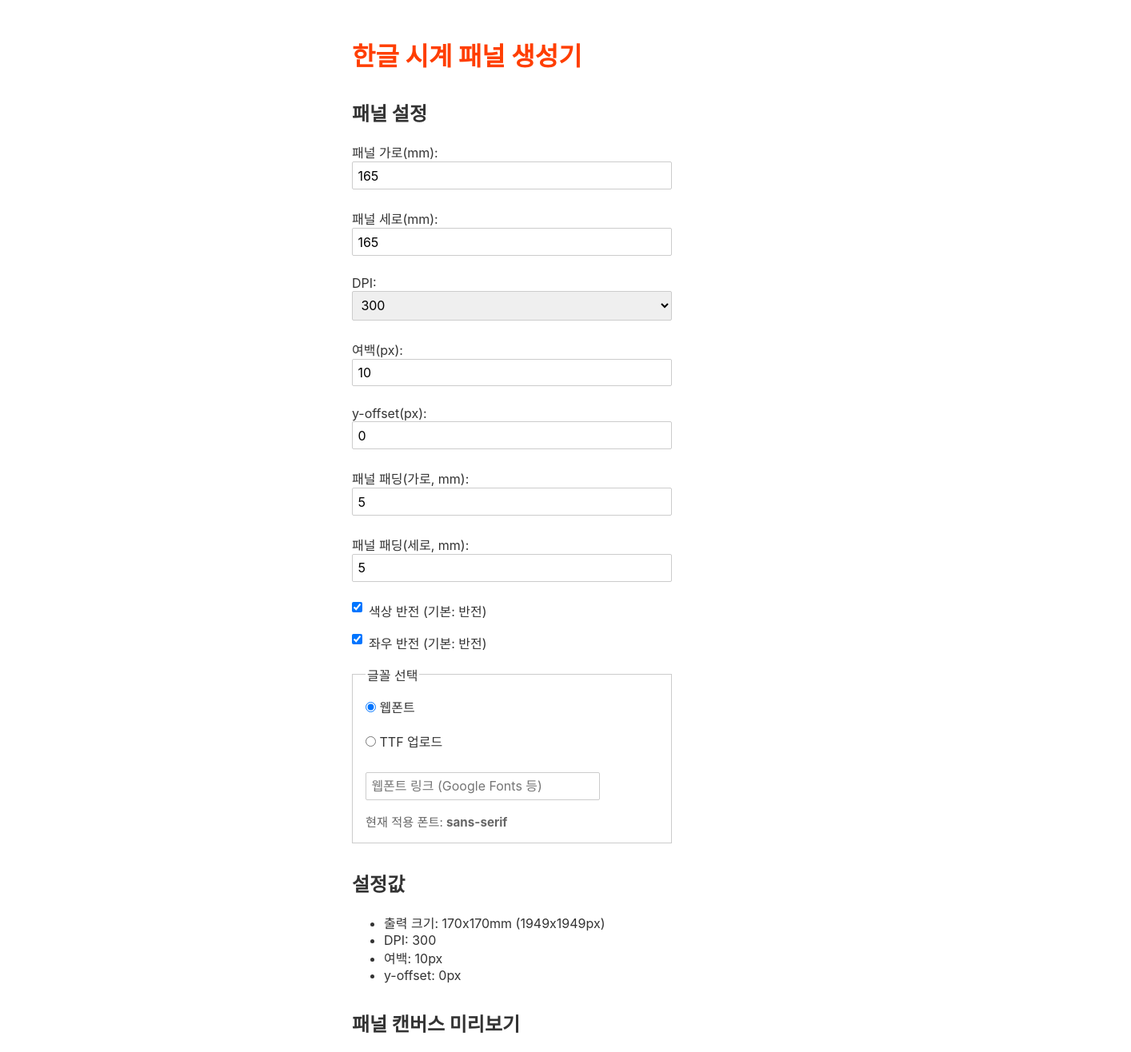
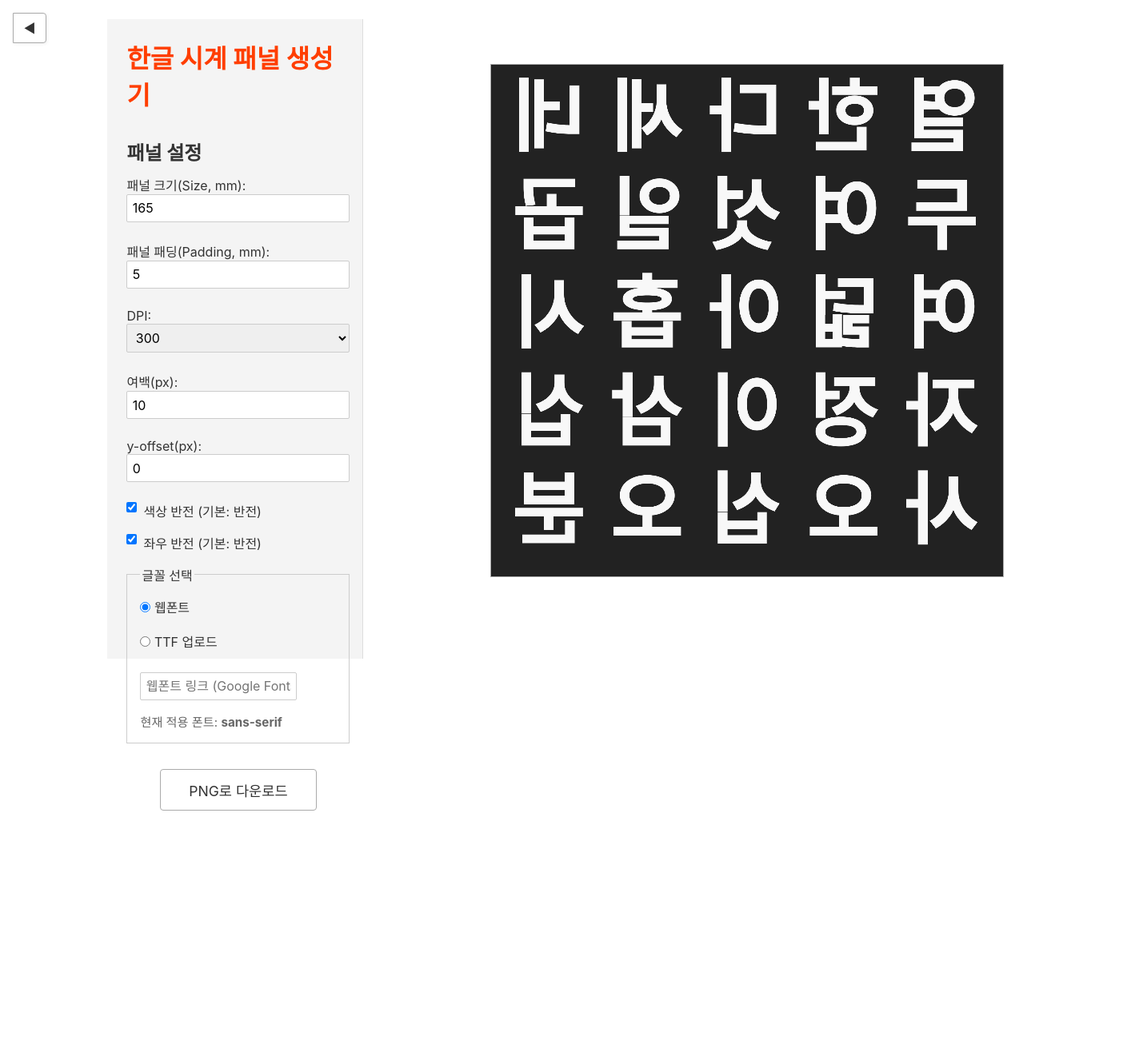
Before and after one commit to suapapa/hangulclock-panel-maker, a Svelte app in the folder svelte-app/: page / in a window 1280 px wide. Shown: the top 1316 px of the page at 80% size, 1414 px wide, since content can reach past the window. After the commit the page ends 1023 px from the top, so only its background shows below. Built offline with nearby package versions, Linux system fonts and the light colour scheme.

Commit message:
refactor: consolidate panel size and padding inputs, enhance layout with sidebar toggle

```diff
--- a/svelte-app/src/App.svelte
+++ b/svelte-app/src/App.svelte
@@ -11,21 +11,20 @@
 	`;
 
 	// 상태 변수 선언
-	let panelWidthMM = 165; // mm
-	let panelHeightMM = 165; // mm
+	let panelSizeMM = 165; // 정사각형 패널 한 변(mm)
+	let paddingMM = 5; // 정사각형 패딩 한 변(mm)
 	let margin = 10;
 	let yOffset = 0;
 	let dpi = "300"; // 문자열로 선언
 	let invertColor = true; // 색상 반전 기본값
 	let flipHorizontal = true; // 좌우 반전 기본값
-	let paddingWidthMM = 5; // 패딩(가로, mm)
-	let paddingHeightMM = 5; // 패딩(세로, mm)
 	let fontType = "web"; // 'web' 또는 'ttf'
 	let webFontUrl = "";
 	let ttfFile = null;
 	let fontFamily = "sans-serif";
 	let ttfFontDataUrl = "";
 	let ttfFontLoaded = false;
+	let showSidebar = true;
 
 	// mm → px 변환 함수
 	function mmToPx(mm, dpi) {
@@ -36,8 +35,8 @@
 	let canvasEl;
 
 	// 캔버스 크기 동기화 및 2D 컨텍스트 준비
-	$: canvasWidth = mmToPx(panelWidthMM, dpi);
-	$: canvasHeight = mmToPx(panelHeightMM, dpi);
+	$: canvasWidth = mmToPx(panelSizeMM, dpi);
+	$: canvasHeight = mmToPx(panelSizeMM, dpi);
 	$: ctx = canvasEl ? canvasEl.getContext("2d") : null;
 
 	// 패널 문자열을 2차원 배열로 변환
@@ -103,8 +102,8 @@
 				const grid = getPanelGrid();
 				const rows = grid.length;
 				const cols = grid[0].length;
-				const padW = mmToPx(paddingWidthMM, dpi);
-				const padH = mmToPx(paddingHeightMM, dpi);
+				const padW = mmToPx(paddingMM, dpi);
+				const padH = mmToPx(paddingMM, dpi);
 				const left = padW / 2 + margin;
 				const top = padH / 2 + margin + yOffset;
 				const drawWidth = canvasWidth - padW - margin * 2;
@@ -134,42 +133,49 @@
 		if (!canvasEl) return;
 		const link = document.createElement("a");
 		link.href = canvasEl.toDataURL("image/png");
-		link.download = `hangulclock_panel_${panelWidthMM}x${panelHeightMM}_${dpi}dpi.png`;
+		link.download = `hangulclock_panel_${panelSizeMM}x${panelSizeMM}_${dpi}dpi.png`;
 		link.click();
 	}
 
 	// 출력 크기 계산
-	$: outputWidthMM = Number(panelWidthMM) + Number(paddingWidthMM);
-	$: outputHeightMM = Number(panelHeightMM) + Number(paddingHeightMM);
+	$: outputSizeMM = Number(panelSizeMM) + Number(paddingMM);
 </script>
 
 <main>
-	<h1>한글 시계 패널 생성기</h1>
-	<div style="margin-top:2em;">
-		<h2>패널 설정</h2>
+	<button
+		class="sidebar-toggle-btn"
+		on:click={() => (showSidebar = !showSidebar)}
+	>
+		{showSidebar ? "◀" : "▶"}
+	</button>
+	<div class="app-layout">
+		{#if showSidebar}
+			<div class="sidebar">
+				<h1 style="margin-top:0;">한글 시계 패널 생성기</h1>
+				<h2 style="margin-bottom:0.5em;">패널 설정</h2>
 				<form autocomplete="off">
-			<label>
-				패널 가로(mm):
+					<label
+						>패널 크기(Size, mm):
 						<input
 							type="number"
-					bind:value={panelWidthMM}
+							bind:value={panelSizeMM}
 							min="10"
 							max="500"
 							required
 						/>
 					</label>
-			<label>
-				패널 세로(mm):
+					<label
+						>패널 패딩(Padding, mm):
 						<input
 							type="number"
-					bind:value={panelHeightMM}
-					min="10"
-					max="500"
+							bind:value={paddingMM}
+							min="0"
+							max="50"
 							required
 						/>
 					</label>
-			<label>
-				DPI:
+					<label
+						>DPI:
 						<select bind:value={dpi} class="dpi-select">
 							<option value="150">150</option>
 							<option value="200">200</option>
@@ -178,8 +184,8 @@
 							<option value="1200">1200</option>
 						</select>
 					</label>
-			<label>
-				여백(px):
+					<label
+						>여백(px):
 						<input
 							type="number"
 							bind:value={margin}
@@ -188,8 +194,8 @@
 							required
 						/>
 					</label>
-			<label>
-				y-offset(px):
+					<label
+						>y-offset(px):
 						<input
 							type="number"
 							bind:value={yOffset}
@@ -198,43 +204,32 @@
 							required
 						/>
 					</label>
-			<label>
-				패널 패딩(가로, mm):
-				<input
-					type="number"
-					bind:value={paddingWidthMM}
-					min="0"
-					max="50"
-					required
-				/>
-			</label>
-			<label>
-				패널 패딩(세로, mm):
-				<input
-					type="number"
-					bind:value={paddingHeightMM}
-					min="0"
-					max="50"
-					required
-				/>
-			</label>
-			<label style="display:flex;align-items:center;gap:0.5em;">
-				<input type="checkbox" bind:checked={invertColor} /> 색상 반전 (기본:
-				반전)
-			</label>
-			<label style="display:flex;align-items:center;gap:0.5em;">
-				<input type="checkbox" bind:checked={flipHorizontal} /> 좌우 반전
-				(기본: 반전)
-			</label>
-			<fieldset style="margin:1em 0; padding:1em; border:1px solid #ccc;">
+					<label style="display:flex;align-items:center;gap:0.5em;"
+						><input type="checkbox" bind:checked={invertColor} /> 색상
+						반전 (기본: 반전)</label
+					>
+					<label style="display:flex;align-items:center;gap:0.5em;"
+						><input type="checkbox" bind:checked={flipHorizontal} />
+						좌우 반전 (기본: 반전)</label
+					>
+					<fieldset
+						style="margin:1em 0; padding:1em; border:1px solid #ccc;"
+					>
 						<legend>글꼴 선택</legend>
-				<label style="margin-right:1em;">
-					<input type="radio" bind:group={fontType} value="web" /> 웹폰트
-				</label>
-				<label>
-					<input type="radio" bind:group={fontType} value="ttf" /> TTF
-					업로드
-				</label>
+						<label style="margin-right:1em;"
+							><input
+								type="radio"
+								bind:group={fontType}
+								value="web"
+							/> 웹폰트</label
+						>
+						<label
+							><input
+								type="radio"
+								bind:group={fontType}
+								value="ttf"
+							/> TTF 업로드</label
+						>
 						{#if fontType === "web"}
 							<input
 								type="text"
@@ -251,35 +246,13 @@
 								style="margin-top:0.5em;"
 							/>
 						{/if}
-				<div style="margin-top:0.5em; font-size:0.95em; color:#666;">
+						<div
+							style="margin-top:0.5em; font-size:0.95em; color:#666;"
+						>
 							현재 적용 폰트: <b>{fontFamily}</b>
 						</div>
 					</fieldset>
 				</form>
-	</div>
-
-	<div style="margin-top:2em;">
-		<h2>설정값</h2>
-		<ul>
-			<li>
-				출력 크기: {outputWidthMM}x{outputHeightMM}mm ({canvasWidth}x{canvasHeight}px)
-			</li>
-			<li>DPI: {dpi}</li>
-			<li>여백: {margin}px</li>
-			<li>y-offset: {yOffset}px</li>
-		</ul>
-	</div>
-
-	<div style="margin-top:2em;">
-		<h2>패널 캔버스 미리보기</h2>
-		<canvas
-			bind:this={canvasEl}
-			width={canvasWidth}
-			height={canvasHeight}
-			style="border:1px solid #aaa; background:#f8f8f8; max-width:100%; height:auto; display:block; margin:0 auto;"
-		></canvas>
-	</div>
-
 				<div style="margin-top:2em; text-align:center;">
 					<button
 						type="button"
@@ -289,13 +262,26 @@
 						PNG로 다운로드
 					</button>
 				</div>
+			</div>
+		{/if}
+		<div class="main-content">
+			<div style="margin-top:2em;">
+				<canvas
+					bind:this={canvasEl}
+					width={canvasWidth}
+					height={canvasHeight}
+					style="border:1px solid #aaa; background:#f8f8f8; max-width:100%; height:auto; display:block; margin:0 auto;"
+				></canvas>
+			</div>
+		</div>
+	</div>
 </main>
 
 <style>
 	main {
 		text-align: left;
 		padding: 1em;
-		max-width: 400px;
+		max-width: 80%;
 		margin: 0 auto;
 	}
 
@@ -322,4 +308,82 @@
 		border: 1px solid #ccc;
 		border-radius: 2px;
 	}
+
+	.app-layout {
+		display: flex;
+		flex-direction: row;
+		align-items: flex-start;
+		width: 100vw;
+		max-width: 100vw;
+		box-sizing: border-box;
+		margin: 0;
+		padding: 0;
+	}
+	.sidebar {
+		width: 320px;
+		min-width: 220px;
+		max-width: 400px;
+		background: #f4f4f4;
+		border-right: 1px solid #ddd;
+		padding: 1.5em 1em 1em 1.5em;
+		height: 100vh;
+		min-height: 100vh;
+		box-sizing: border-box;
+		position: static;
+		top: 0;
+		z-index: 10;
+	}
+	.sidebar-hidden {
+		display: none !important;
+	}
+	.sidebar-toggle-btn {
+		position: fixed;
+		top: 1em;
+		left: 1em;
+		background: #fff;
+		border: 1px solid #aaa;
+		border-radius: 0 4px 4px 0;
+		padding: 0.5em 0.8em;
+		cursor: pointer;
+		box-shadow: 1px 1px 4px #0001;
+		z-index: 100;
+	}
+	.main-content {
+		flex: 1;
+		padding: 1.5em 1em 1em 1em;
+		min-width: 0;
+		box-sizing: border-box;
+		width: 100%;
+		max-width: 100vw;
+		overflow-x: auto;
+		max-height: 100vh;
+	}
+	@media (max-width: 900px) {
+		.app-layout {
+			flex-direction: column;
+		}
+		.sidebar {
+			width: 100vw;
+			max-width: 100vw;
+			min-width: 0;
+			border-right: none;
+			border-bottom: 1px solid #ddd;
+			position: static;
+			height: 100vh;
+			min-height: 100vh;
+		}
+		.main-content {
+			padding: 1em 0.5em;
+		}
+	}
+	canvas {
+		border: 1px solid #aaa;
+		background: #f8f8f8;
+		display: block;
+		margin: 0 auto;
+		max-width: 100%;
+		max-height: 80vh;
+		object-fit: contain;
+		height: auto;
+	}
 </style>
```
Lines whose indentation alone changed are shown as unchanged.
